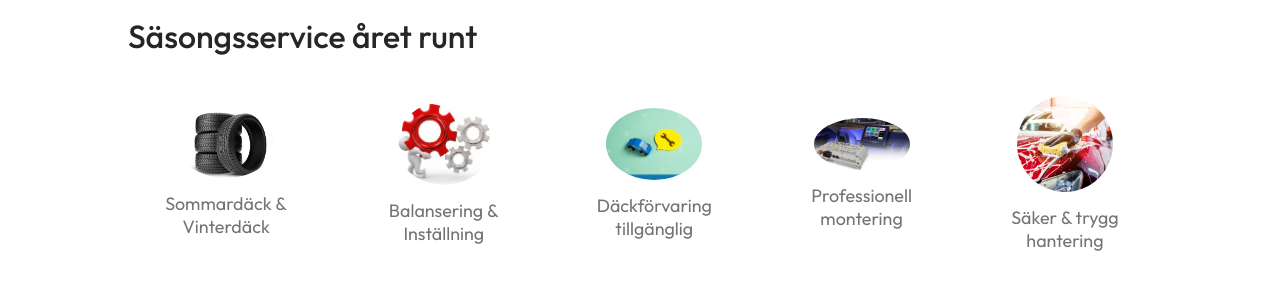
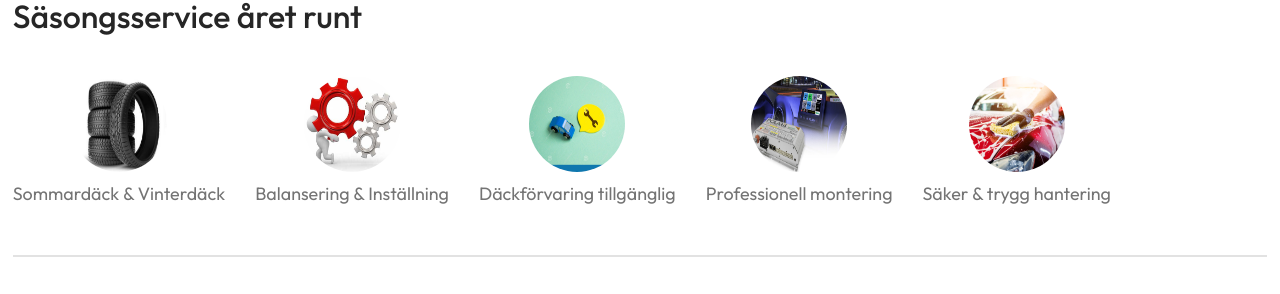
Before and after one commit to miankks/exobilvard, a React (Vite) app in the folder client/: page / in a window 1280 px wide. Shown: the part 658-952 px from the top of the page. Built offline with nearby package versions, Linux system fonts and the light colour scheme; no server answers.

Commit message:
menu text and image are same size and alligned now

```diff
--- a/client/src/components/ExploreMenu/ExploreMenu.css
+++ b/client/src/components/ExploreMenu/ExploreMenu.css
@@ -24,6 +24,12 @@
     overflow: scroll;
 }
 
+.explore-menu-list-item{
+    display: flex;
+    flex-direction: column;
+    align-items: center;
+    justify-content: flex-start;
+}
 .explore-menu-list-item:hover{
     transform: scale(1.1);
 }
@@ -35,6 +41,8 @@
 .explore-menu-list-item img{
     width: 7.5vw;
     min-width: 80px;
+    height: 7.5vw; /* Add height */
+    min-height: 80px;
     cursor: pointer;
     border-radius: 50%;
     transition: 0.2s;
--- a/client/src/components/Navbar/Navbar.css
+++ b/client/src/components/Navbar/Navbar.css
@@ -1,7 +1,6 @@
 .navbar {
     background-color: rgb(140 163 220 / var(--tw-bg-opacity, 1));
     background: rgb(140, 163, 223);
-    /* background-color: tomato; */
     padding: 20px 15px;
     display: flex;
     justify-content: space-between;
--- a/client/src/index.css
+++ b/client/src/index.css
@@ -17,7 +17,7 @@ a {
 }
 
 .app {
-  width: 80%;
+  width: 98%;
   margin: auto;
 }
 
--- a/client/src/pages/Cart/Cart.css
+++ b/client/src/pages/Cart/Cart.css
@@ -103,6 +103,13 @@
 }
 
 @media (max-width:750px) {
+    .cart{
+    margin: 20px;
+}
+
+/* .cart-items-title{
+    grid-template-columns: 1fr  1fr;
+} */
     .cart-bottom{
         flex-direction: column-reverse;
     }
```
